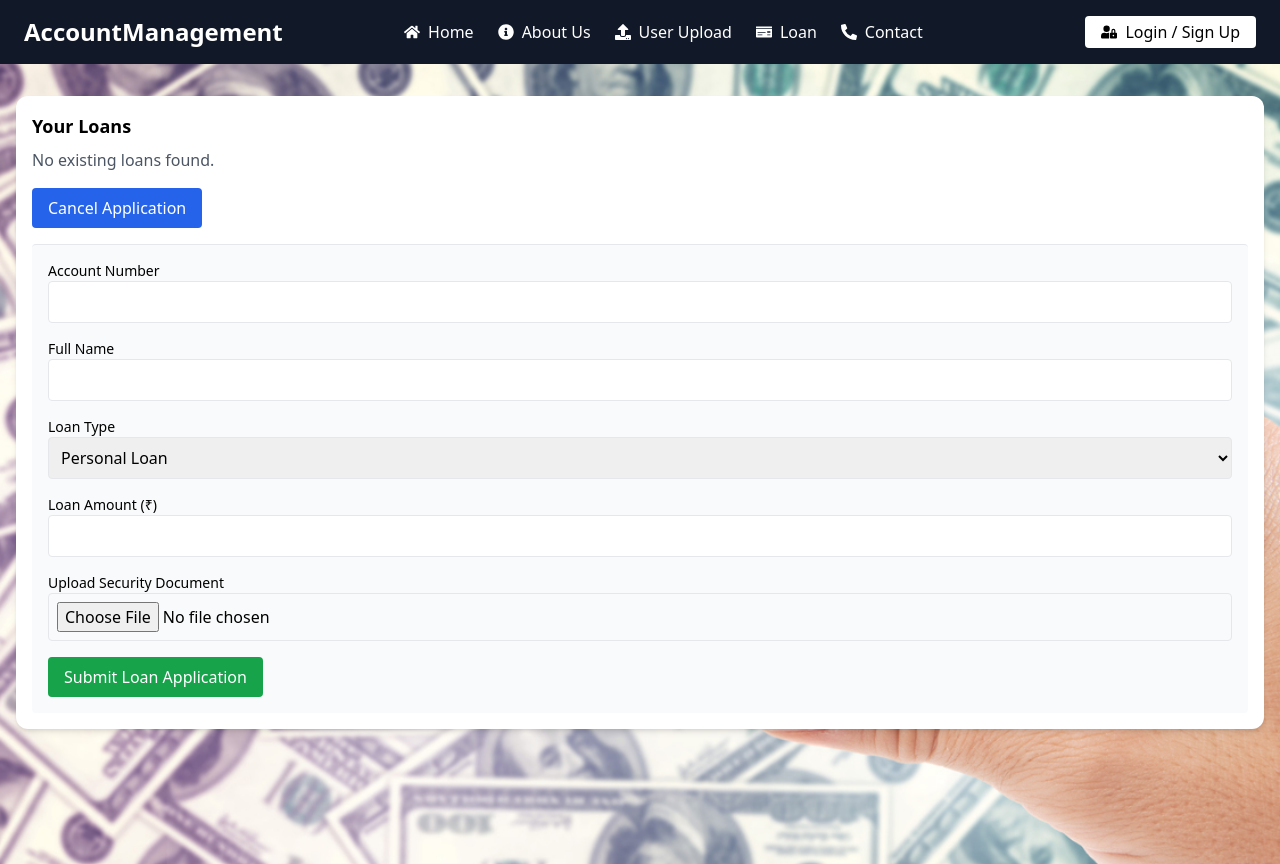
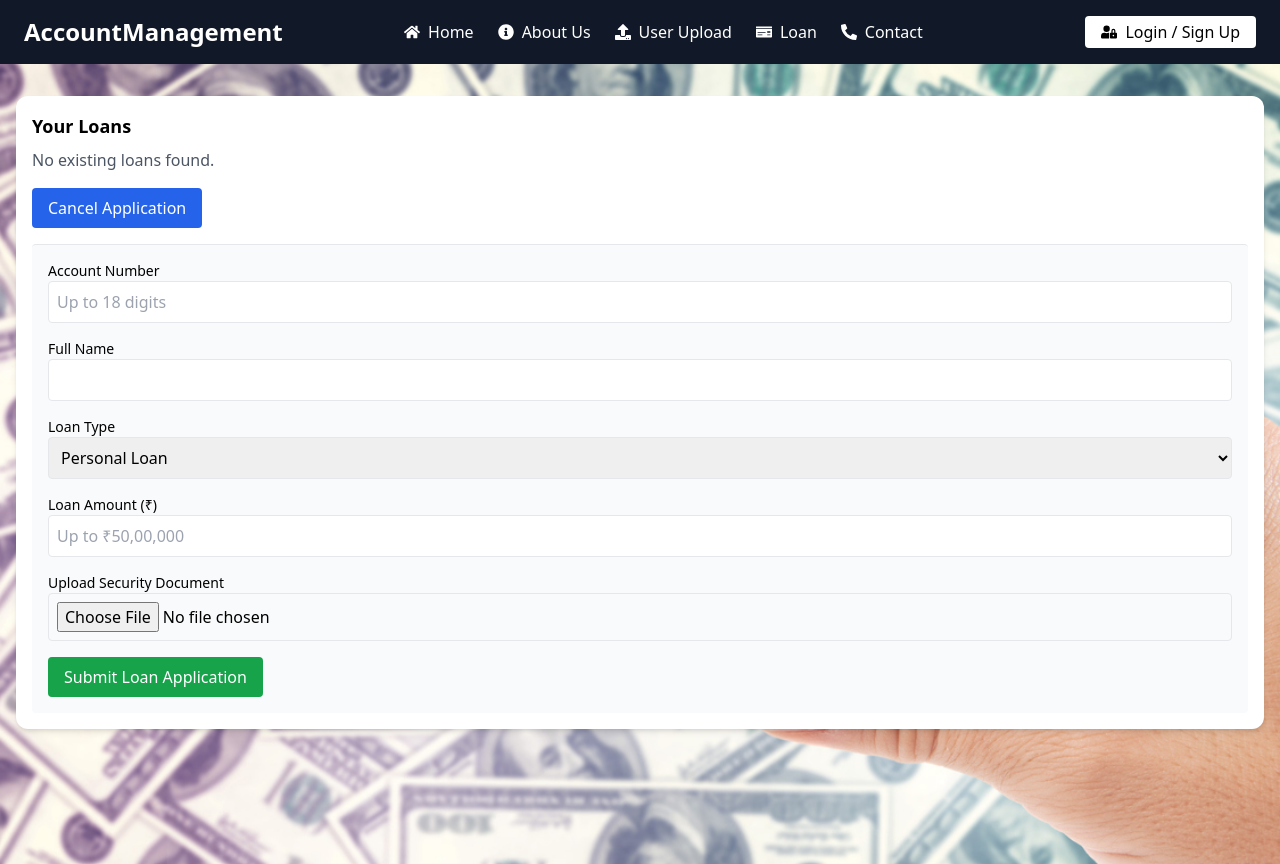
Before and after one commit to yaazhtech-training/AccountManagement, a React (Create React App) app in the folder account/: page /loan in a window 1280 px wide. Both pictures are taken after a click on the button "Apply for New Loan". Built offline with nearby package versions, Linux system fonts and the light colour scheme.

Commit message:
LoanSection.jsx

```diff
--- a/account/src/components/LoanSection.jsx
+++ b/account/src/components/LoanSection.jsx
@@ -10,25 +10,62 @@ const LoanSection = ({ loans }) => {
     document: null,
   });
   const [applications, setApplications] = useState([]);
+  const [errors, setErrors] = useState({});
 
   const handleChange = (e) => {
     const { name, value, files } = e.target;
+
+    if (name === "accountNumber") {
+      const digitsOnly = value.replace(/\D/g, "");
+      if (digitsOnly.length <= 18) {
+        setFormData((prev) => ({ ...prev, accountNumber: digitsOnly }));
+        setErrors((prev) => ({ ...prev, accountNumber: "" }));
+      } else {
+        setErrors((prev) => ({
+          ...prev,
+          accountNumber: "Account Number cannot exceed 18 digits.",
+        }));
+      }
+    } else if (name === "amount") {
+      const digitsOnly = value.replace(/\D/g, "");
+      if (
+        digitsOnly.length <= 7 &&
+        parseInt(digitsOnly || 0) <= 5000000
+      ) {
+        setFormData((prev) => ({ ...prev, amount: digitsOnly }));
+        setErrors((prev) => ({ ...prev, amount: "" }));
+      } else {
+        setErrors((prev) => ({
+          ...prev,
+          amount: "Loan Amount cannot exceed ₹50,00,000.",
+        }));
+      }
+    } else {
       setFormData((prev) => ({
         ...prev,
         [name]: files ? files[0] : value,
       }));
+    }
   };
 
   const handleSubmit = (e) => {
     e.preventDefault();
+
+    if (errors.accountNumber || errors.amount) {
+      alert("Please fix the errors before submitting.");
+      return;
+    }
+
     const newApplication = {
       ...formData,
       status: "Pending",
       id: applications.length + 1,
       date: new Date().toLocaleDateString(),
     };
+
     setApplications((prev) => [...prev, newApplication]);
-    alert('Loan request submitted for ₹${formData.amount}');
+    alert(`Loan request submitted for ₹${formData.amount}`);
+
     setFormData({
       accountNumber: "",
       name: "",
@@ -36,24 +73,25 @@ const LoanSection = ({ loans }) => {
       amount: "",
       document: null,
     });
+    setErrors({});
     setShowForm(false);
   };
 
   return (
     <div
       className="min-h-screen bg-cover bg-center p-4"
-  style={{ backgroundImage: "url('/images/loans.jpg')" }} // ✅ Replace with your image path
+      style={{ backgroundImage: "url('/images/loans.jpg')" }}
     >
-
       <div className="p-4 bg-white rounded-xl shadow-md mt-4">
         <h3 className="text-lg font-semibold mb-2">Your Loans</h3>
 
-      {/* Existing Loans */}
         {Array.isArray(loans) && loans.length > 0 ? (
           loans.map((loan, idx) => (
             <div key={idx} className="mb-2 border-b pb-2">
               <p>Type: {loan.type}</p>
-      <p>EMI: ₹{loan.emi} | Balance: ₹{loan.balance}</p>
+              <p>
+                EMI: ₹{loan.emi} | Balance: ₹{loan.balance}
+              </p>
               <p>Next Due: {loan.dueDate}</p>
             </div>
           ))
@@ -61,8 +99,6 @@ const LoanSection = ({ loans }) => {
           <p className="text-gray-600">No existing loans found.</p>
         )}
 
-
-      {/* Loan Application Form Toggle */}
         <button
           onClick={() => setShowForm(!showForm)}
           className="mt-4 bg-blue-600 text-white px-4 py-2 rounded"
@@ -70,22 +106,31 @@ const LoanSection = ({ loans }) => {
           {showForm ? "Cancel Application" : "Apply for New Loan"}
         </button>
 
-      {/* Loan Application Form */}
         {showForm && (
           <form
             onSubmit={handleSubmit}
             className="mt-4 border-t pt-4 space-y-4 bg-gray-50 p-4 rounded"
           >
             <div>
-            <label className="block text-sm font-medium">Account Number</label>
+              <label className="block text-sm font-medium">
+                Account Number
+              </label>
               <input
                 type="text"
                 name="accountNumber"
                 value={formData.accountNumber}
                 onChange={handleChange}
                 required
-              className="w-full border p-2 rounded"
+                placeholder="Up to 18 digits"
+                className={`w-full border p-2 rounded ${
+                  errors.accountNumber ? "border-red-500" : ""
+                }`}
               />
+              {errors.accountNumber && (
+                <p className="text-red-600 text-xs mt-1">
+                  {errors.accountNumber}
+                </p>
+              )}
             </div>
 
             <div>
@@ -116,19 +161,29 @@ const LoanSection = ({ loans }) => {
             </div>
 
             <div>
-            <label className="block text-sm font-medium">Loan Amount (₹)</label>
+              <label className="block text-sm font-medium">
+                Loan Amount (₹)
+              </label>
               <input
-              type="number"
+                type="text"
                 name="amount"
                 value={formData.amount}
                 onChange={handleChange}
                 required
-              className="w-full border p-2 rounded"
+                placeholder="Up to ₹50,00,000"
+                className={`w-full border p-2 rounded ${
+                  errors.amount ? "border-red-500" : ""
+                }`}
               />
+              {errors.amount && (
+                <p className="text-red-600 text-xs mt-1">{errors.amount}</p>
+              )}
             </div>
 
             <div>
-            <label className="block text-sm font-medium">Upload Security Document</label>
+              <label className="block text-sm font-medium">
+                Upload Security Document
+              </label>
               <input
                 type="file"
                 name="document"
@@ -139,13 +194,15 @@ const LoanSection = ({ loans }) => {
               />
             </div>
 
-          <button type="submit" className="bg-green-600 text-white px-4 py-2 rounded">
+            <button
+              type="submit"
+              className="bg-green-600 text-white px-4 py-2 rounded"
+            >
               Submit Loan Application
             </button>
           </form>
         )}
 
-      {/* Application Status Section */}
         {applications.length > 0 && (
           <div className="mt-6">
             <h4 className="text-md font-bold mb-2">Loan Applications Status</h4>
```
Lines whose indentation alone changed are shown as unchanged.
